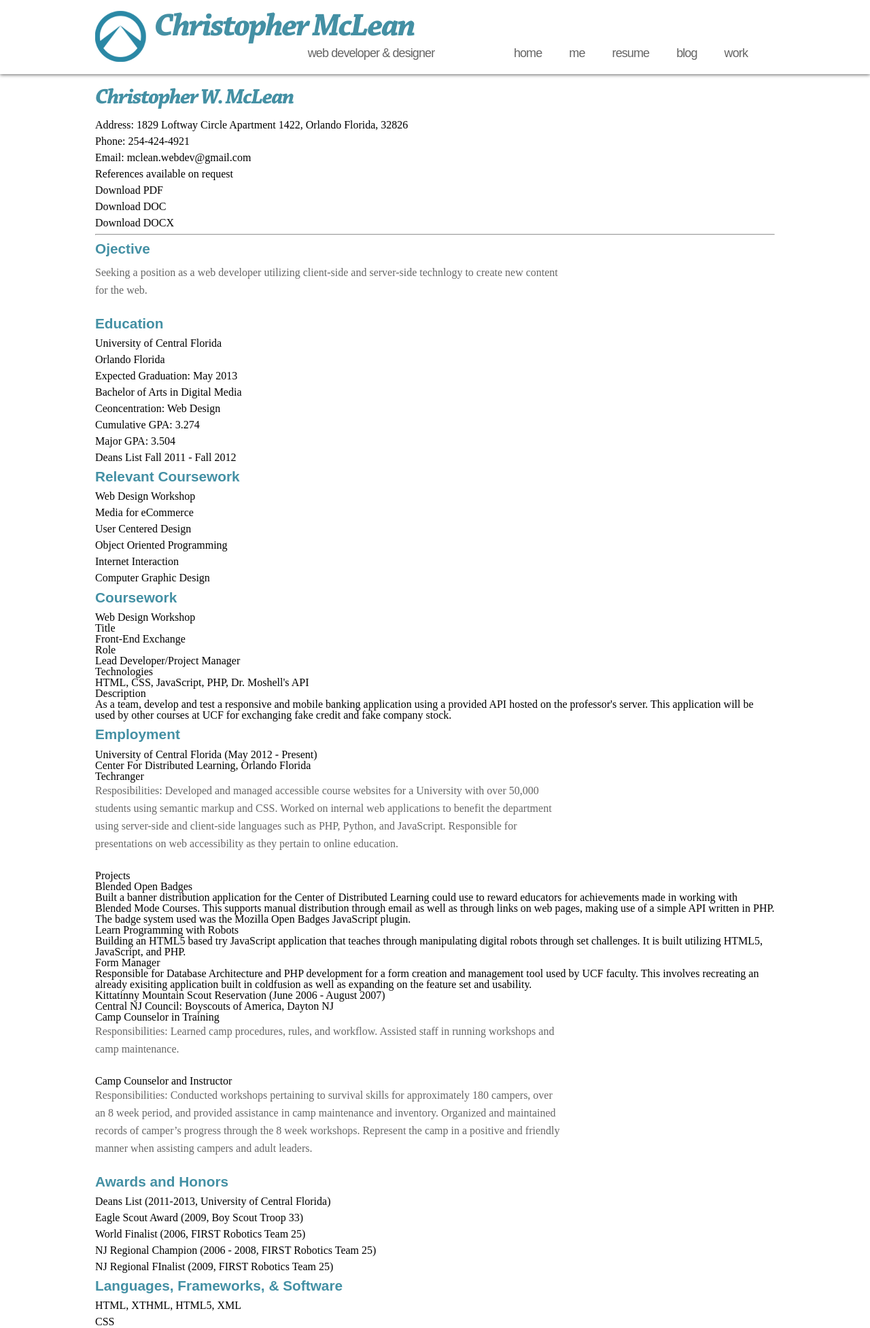
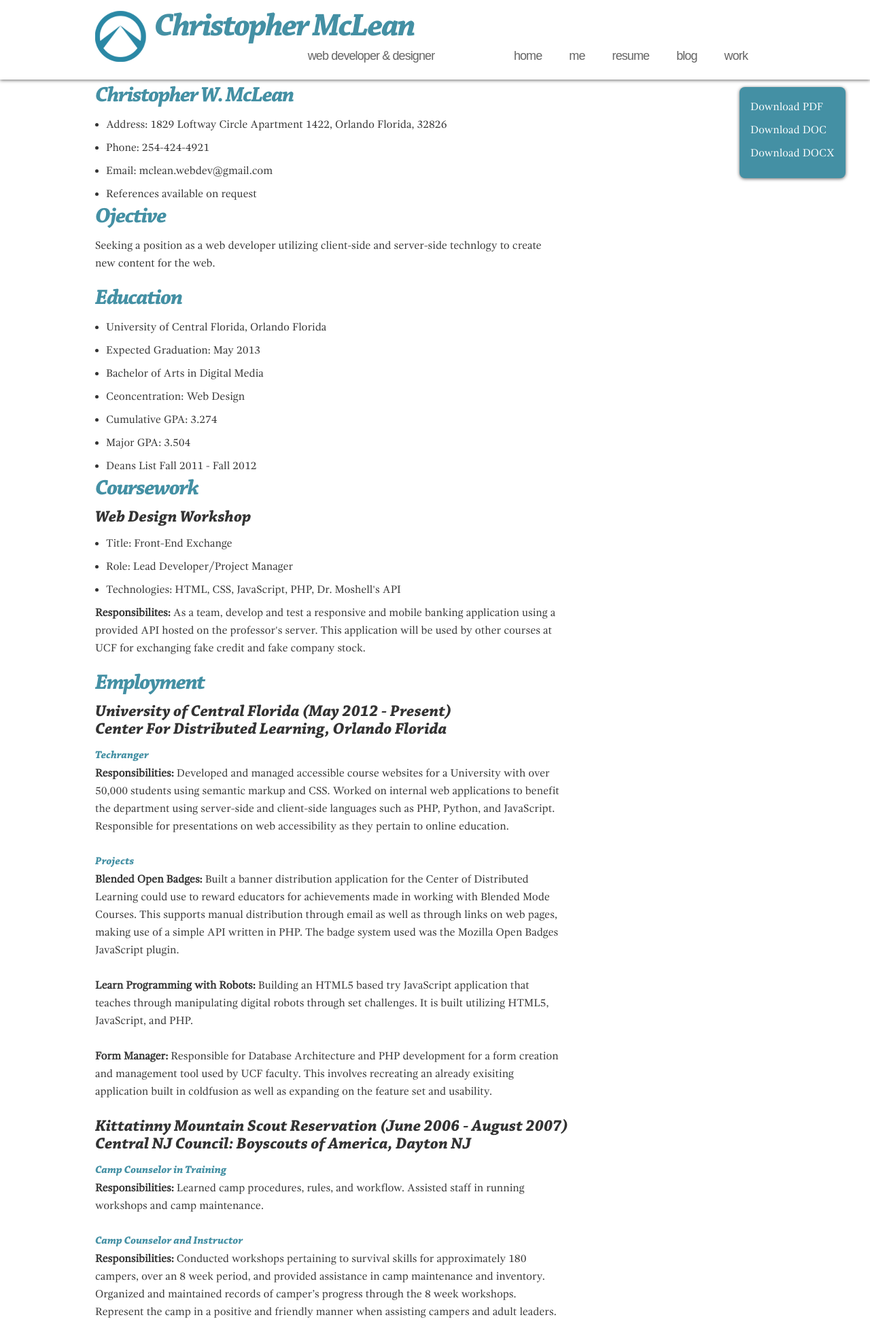
Before and after one commit to havok2905/Portfolio, a PHP site: page /resume.php in a window 1280 px wide. Shown: the top 1953 px of the page at 68% size. Run offline with PHP 8.4, Linux system fonts and the light colour scheme.

Commit message:
styled resume page

```diff
--- a/css/main.css
+++ b/css/main.css
@@ -11,7 +11,7 @@
 }
 
 @font-face {
-    font-family:GandhiSerifRegular;
+    font-family:Gandhi;
     src: url(../fonts/Ghandi/GandhiSerif-Regular-webfont.eot);
     src: url(../fonts/Ghandi/GandhiSerif-Regular-webfont.eot?#iefix) format('embedded-opentype'),
          url(../fonts/Ghandi/GandhiSerif-Regular-webfont.woff) format('woff'),
@@ -19,10 +19,13 @@
          url(../fonts/Ghandi/GandhiSerif-Regular-webfont.svg#GandhiSerifRegular) format('svg');
 }
 
-/* CONTAINERS */
+/* CONTAINERS AND GLOBAL */
 
 body{
 	width: 100%;
+	color:#333;
+	font-family: Gandhi;
+	line-height: 1.625em;
 }
 
 .clear{
@@ -36,6 +39,8 @@ body{
 	margin-left: auto;
 	margin-right: auto;
 	padding-top:8em;
+	padding-left: 1em;
+	padding-right: 1em;
 }
 
 .header{
@@ -69,7 +74,6 @@ body{
 	padding-bottom: 1em;
 	background-color: #353535;
 }
-
 
 /* HEADERS & TEXT */
 
@@ -116,13 +120,18 @@ h4{
 	margin-top: 0.5em;
 	margin-bottom: 0.5em;
 }
+h4.resume{
+	font-family: ChapPro;
+	font-weight: bold;
+	font-size: 1.5em;
+	color: #333333;
+}
 
 h5{
-
-}
-
-h6{
-
+	font-family: ChapPro;
+	font-weight: bold;
+	font-size: 1em;
+	color: #4490A4;
 }
 
 a{
@@ -157,26 +166,37 @@ ul li span{
 	display: none;
 }
 
-.seriftext{
-	font-family: Ghandi;
-	color:#333;
+.markedlist li{
+	list-style-type: disc;
+	margin-left: 1em;
+}
+
+.inlinelist li{display: inline;}
+
+.floatinglist{
+	background-color: #4490A4;
+	padding: 1em;
+	border-radius: 0.5em;
+	position: fixed;
+	left: 85%;
+	box-shadow: #666 0px 1px 5px;
+}
+
+.floatinglist li a{
+	color: #FFFFFF;
+	font-family: Gandhi;
+}
+
+.floatinglist li a:hover{
+	text-decoration: underline;
 }
 
 .footertext{
-	font-family: Ghandi;
 	color:#FAFAFA;
 }
 
 .footertext a{
 	color:#FAFAFA;
-}
-
-.normlink{
-
-}
-
-.bold{
-	font-weight: bold;
 }
 
 .left{
@@ -186,18 +206,12 @@ ul li span{
 	margin: 1em;
 }
 
-.inlinelist li{
-	display: inline;
-}
-
 p{
-	font-family: Ghandi;
-	font-size: 1em;
-	color:#666;
-	line-height: 1.625em;
 	margin-bottom: 1.625em;
 	max-width:42.813em;
 }
+
+strong{font-weight: bold;}
 
 /* FORMS AND INPUTS */
 form{
--- a/resume.php
+++ b/resume.php
@@ -6,27 +6,25 @@
 ?>
 
 <div>
+	<ul class="floatinglist">
+		<li><a href="">Download PDF</a></li>
+		<li><a href="">Download DOC</a></li>
+		<li><a href="">Download DOCX</a></li>
+	</ul>
 	<h3>Christopher W. McLean</h3>
-	<ul>
+	<ul class="markedlist">
 		<li>Address: 1829 Loftway Circle Apartment 1422, Orlando Florida, 32826</li>
 		<li>Phone: 254-424-4921</li>
 		<li>Email: mclean.webdev@gmail.com</li>
 		<li>References available on request</li>
 	</ul>
-	<ul>
-		<li><a href="">Download PDF</a></li>
-		<li><a href="">Download DOC</a></li>
-		<li><a href="">Download DOCX</a></li>
-	</ul>
-	<hr/>
-	<h4>Ojective</h4>
+	<h3>Ojective</h4>
 	<p>
 		Seeking a position as a web developer utilizing client-side and server-side technlogy to create new content for the web.
 	</p>
-	<h4>Education</h4>
-	<ul>
-		<li>University of Central Florida</li>
-		<li>Orlando Florida</li>
+	<h3>Education</h3>
+	<ul class="markedlist">
+		<li>University of Central Florida, Orlando Florida</li>
 		<li>Expected Graduation: May 2013</li>
 		<li>Bachelor of Arts in Digital Media</li>
 		<li>Ceoncentration: Web Design</li>
@@ -34,82 +32,64 @@
 		<li>Major GPA: 3.504</li>
 		<li>Deans List Fall 2011 - Fall 2012</li>
 	</ul>
-	<h4>Relevant Coursework</h4>
-	<ul>
-		<li>Web Design Workshop</li>
-		<li>Media for eCommerce</li>
-		<li>User Centered Design</li>
-		<li>Object Oriented Programming</li>
-		<li>Internet Interaction</li>
-		<li>Computer Graphic Design</li>
+	<h3>Coursework</h3>
+	<h4 class="resume">Web Design Workshop</h4>
+	<ul class="markedlist">
+		<li>Title: Front-End Exchange</li>
+		<li>Role: Lead Developer/Project Manager</li>
+		<li>Technologies: HTML, CSS, JavaScript, PHP, Dr. Moshell's API</li>
 	</ul>
-	<h4>Coursework</h4>
-	<h5>Web Design Workshop</h5>
-	<dl>
-		<dt>Title</dt>
-		<dd>Front-End Exchange</dd>
-		<dt>Role</dt>
-		<dd>Lead Developer/Project Manager</dd>
-		<dt>Technologies</dt>
-		<dd>HTML, CSS, JavaScript, PHP, Dr. Moshell's API</dd>
-		<dt>Description</dt>
-		<dd>
-			As a team, develop and test a responsive and mobile banking application using a provided
+	<p>
+		<strong>Responsibilites:</strong> As a team, develop and test a responsive and mobile banking application using a provided
 		API hosted on the professor's server. This application will be used by other courses at UCF
 		for exchanging fake credit and fake company stock.
-		</dd>
-	</dl>
-	<h4>Employment</h4>
-	<h5>University of Central Florida (May 2012 - Present)<br/> Center For Distributed Learning, Orlando Florida</h5>
-	<h6>Techranger</h6>
+	</p>
+	<h3>Employment</h3>
+	<h4 class="resume">University of Central Florida (May 2012 - Present)<br/> Center For Distributed Learning, Orlando Florida</h4>
+	<h5>Techranger</h5>
 	<p>
-		Resposibilities: Developed and managed accessible course websites for a University with over 50,000 students
+		<strong>Responsibilities:</strong> Developed and managed accessible course websites for a University with over 50,000 students
 		using semantic markup and CSS. Worked on internal web applications to benefit the department using server-side
 		and client-side languages such as PHP, Python, and  JavaScript.  Responsible for presentations on web accessibility
 		as they pertain to online education.
 	</p>
-	<h6>Projects</h6>
-	<dl>
-		<dt>Blended Open Badges</dt>
-		<dd>
-			Built a banner distribution application for the Center of Distributed Learning could use to reward educators for
+	<h5>Projects</h5>
+	<p>
+		<strong>Blended Open Badges:</strong> Built a banner distribution application for the Center of Distributed Learning could use to reward educators for
 		achievements made in working with Blended Mode Courses. This supports manual distribution through email as well as
 		through links on web pages, making use of a simple API written in PHP. The badge system used was the Mozilla Open
 		Badges JavaScript plugin.
-		</dd>
-		<dt>Learn Programming with Robots</dt>
-		<dd>
-			Building an HTML5 based try JavaScript application that teaches through manipulating digital robots through
+	</p>
+	<p>
+		<strong>Learn Programming with Robots:</strong> Building an HTML5 based try JavaScript application that teaches through manipulating digital robots through
 		set challenges. It is built utilizing HTML5, JavaScript, and PHP.
-		</dd>
-		<dt>Form Manager</dt>
-		<dd>
-			Responsible for Database Architecture and PHP development for a form creation and management tool used by
+	</p>
+	<p>
+		<strong>Form Manager:</strong> Responsible for Database Architecture and PHP development for a form creation and management tool used by
 		UCF faculty. This involves recreating an already exisiting application built in coldfusion as well
 		as expanding on the feature set and usability.
-		</dd>
-	</dl>
-	<h5>Kittatinny Mountain Scout Reservation (June 2006 - August 2007)<br/> Central NJ Council: Boyscouts of America, Dayton NJ</h5>
-	<h6>Camp Counselor in Training</h6>
+	</p>
+	<h4 class="resume">Kittatinny Mountain Scout Reservation (June 2006 - August 2007)<br/> Central NJ Council: Boyscouts of America, Dayton NJ</h4>
+	<h5>Camp Counselor in Training</h5>
 	<p>
-		Responsibilities: Learned camp procedures, rules, and workflow. Assisted staff in running workshops and camp maintenance.
+		<strong>Responsibilities:</strong> Learned camp procedures, rules, and workflow. Assisted staff in running workshops and camp maintenance.
 	</p>
-	<h6>Camp Counselor and Instructor</h6>
+	<h5>Camp Counselor and Instructor</h5>
 	<p>
-		Responsibilities: Conducted workshops pertaining to survival skills for approximately 180 campers, over an 8 week period,
+		<strong>Responsibilities:</strong> Conducted workshops pertaining to survival skills for approximately 180 campers, over an 8 week period,
 		and provided assistance in camp maintenance and inventory. Organized and maintained records of camper’s progress through
 		the 8 week workshops. Represent the camp in a positive and friendly manner when assisting campers and adult leaders.
 	</p>
-	<h4>Awards and Honors</h4>
-	<ul>
+	<h3>Awards and Honors</h3>
+	<ul class="markedlist">
 		<li>Deans List (2011-2013, University of Central Florida)
 		<li>Eagle Scout Award (2009, Boy Scout Troop 33)</li>
 		<li>World Finalist (2006, FIRST Robotics Team 25)</li>
 		<li>NJ Regional Champion (2006 - 2008, FIRST Robotics Team 25)</li>
 		<li>NJ Regional FInalist (2009, FIRST Robotics Team 25)</li>
 	</ul>
-	<h4>Languages, Frameworks, &amp; Software</h4>
-	<ul>
+	<h3>Languages, Frameworks, &amp; Software</h3>
+	<ul class="markedlist">
 		<li>HTML, XTHML, HTML5, XML</li>
 		<li>CSS</li>
 		<li>JavaScript, jQuery, jQuery Mobile</li>
@@ -119,8 +99,8 @@
 		<li>Photoshop, Illustrator</li>
 		<li>Git Version Control</li>
 	</ul>
-	<h4>Skills</h4>
-	<ul>
+	<h3>Skills</h3>
+	<ul class="markedlist">
 		<li>Experience leading and participating in successful team based projects</li>
 		<li>Understanding of Responsive and Adaptive Design for multiple platforms</li>
 		<li>Can utilize Object Oriented Design in software development</li>
```
Lines whose indentation alone changed are shown as unchanged.
